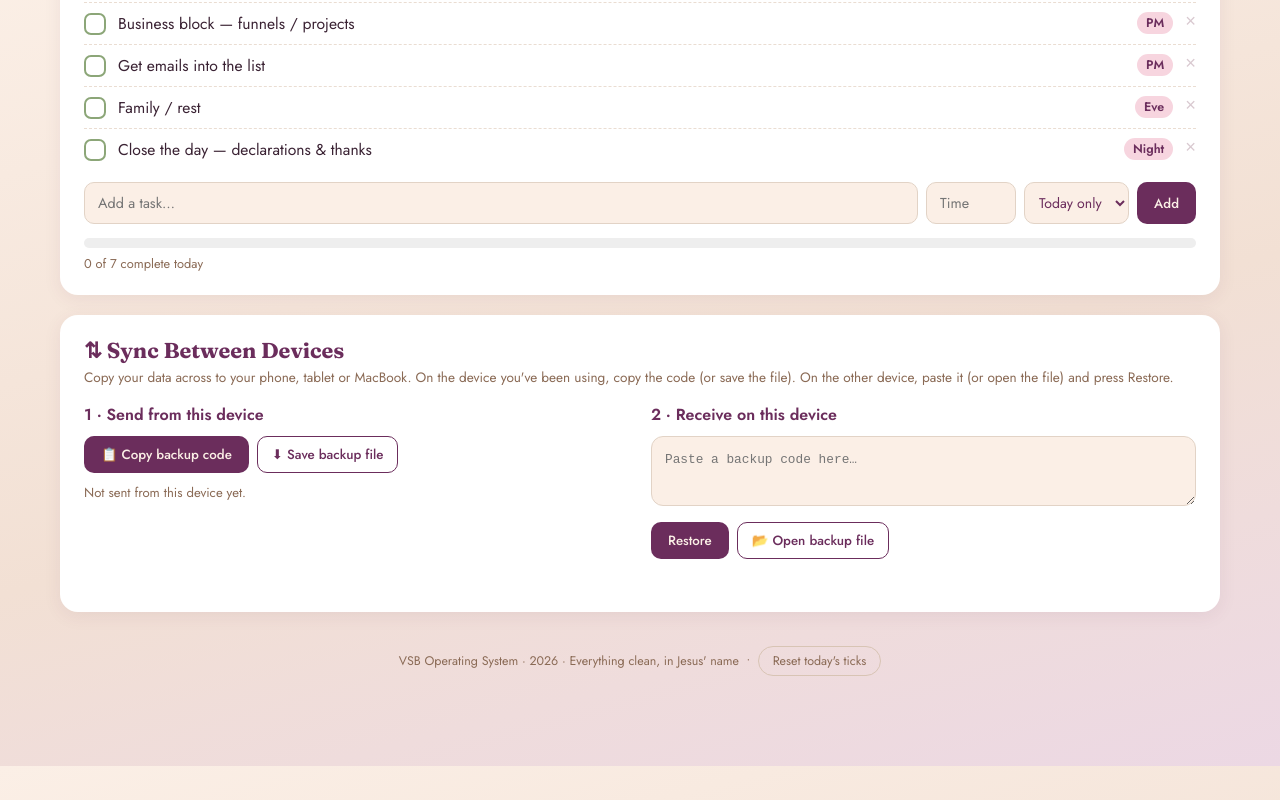
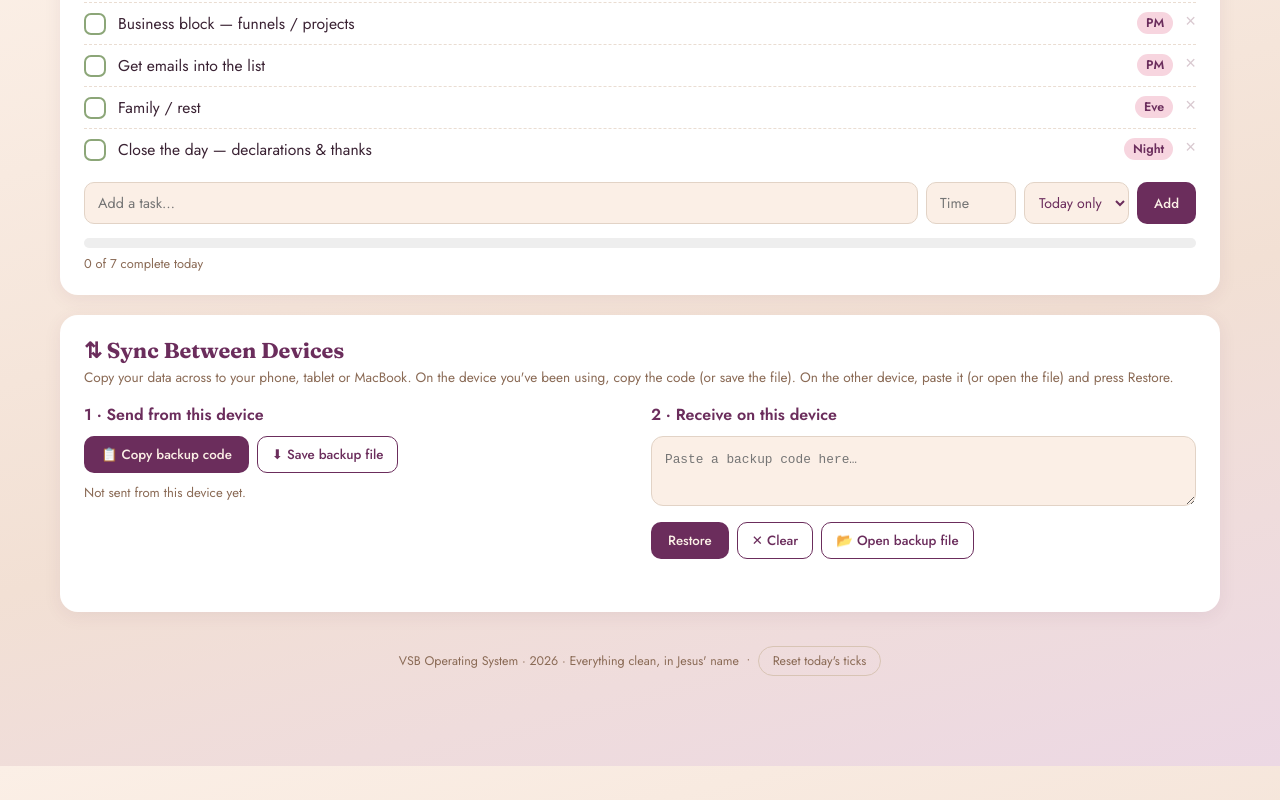
Before and after one commit to VSBJ/vsb-os, a plain HTML site: page index.html in a window 1280 px wide. Shown: the part 834-1634 px from the top of the page. Drawn offline with Linux system fonts and the light colour scheme.

Commit message:
Add files via upload

```diff
--- a/index.html
+++ b/index.html
@@ -391,6 +391,7 @@
           <textarea id="syncIn" class="synctext" placeholder="Paste a backup code here…"></textarea>
           <div class="syncbtns">
             <button class="btn" onclick="restoreFromCode()">Restore</button>
+            <button class="histbtn" onclick="clearSync()">✕ Clear</button>
             <label class="histbtn">📂 Open backup file<input type="file" accept=".json,application/json,text/plain" onchange="restoreFromFile(this)" hidden></label>
           </div>
         </div>
@@ -872,6 +873,11 @@ function applyBackup(json){
   document.getElementById('syncIn').value='';
   syncMsg('Restored ✓  This device now matches your other one. Press Undo if this was a mistake.',true);
 }
+function clearSync(){
+  const ta=document.getElementById('syncIn'); ta.value='';
+  const m=document.getElementById('syncMsg'); m.textContent=''; m.className='syncmsg';
+  ta.focus();
+}
 function restoreFromCode(){
   let raw=document.getElementById('syncIn').value||'';
   if(!raw.trim())return syncMsg('Paste a backup code first.',false);
```
